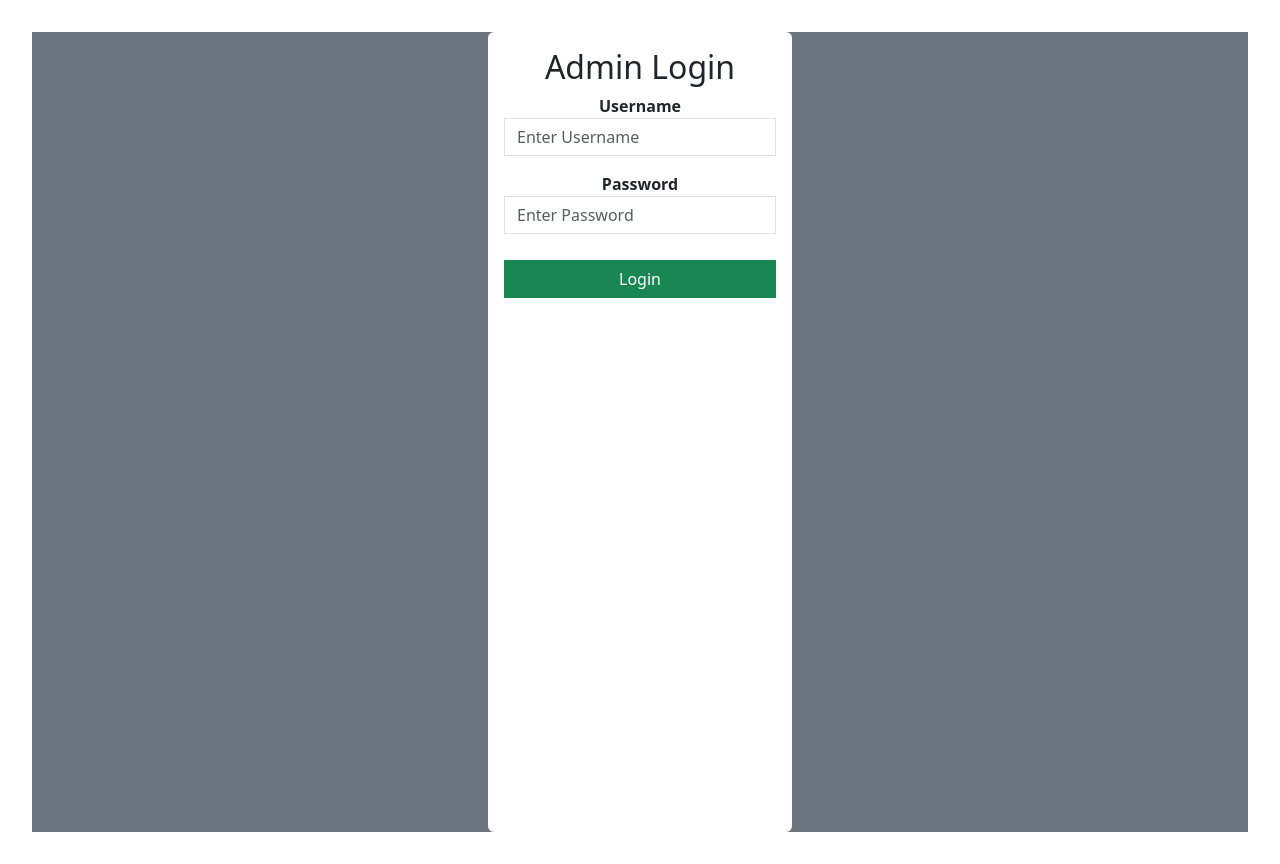
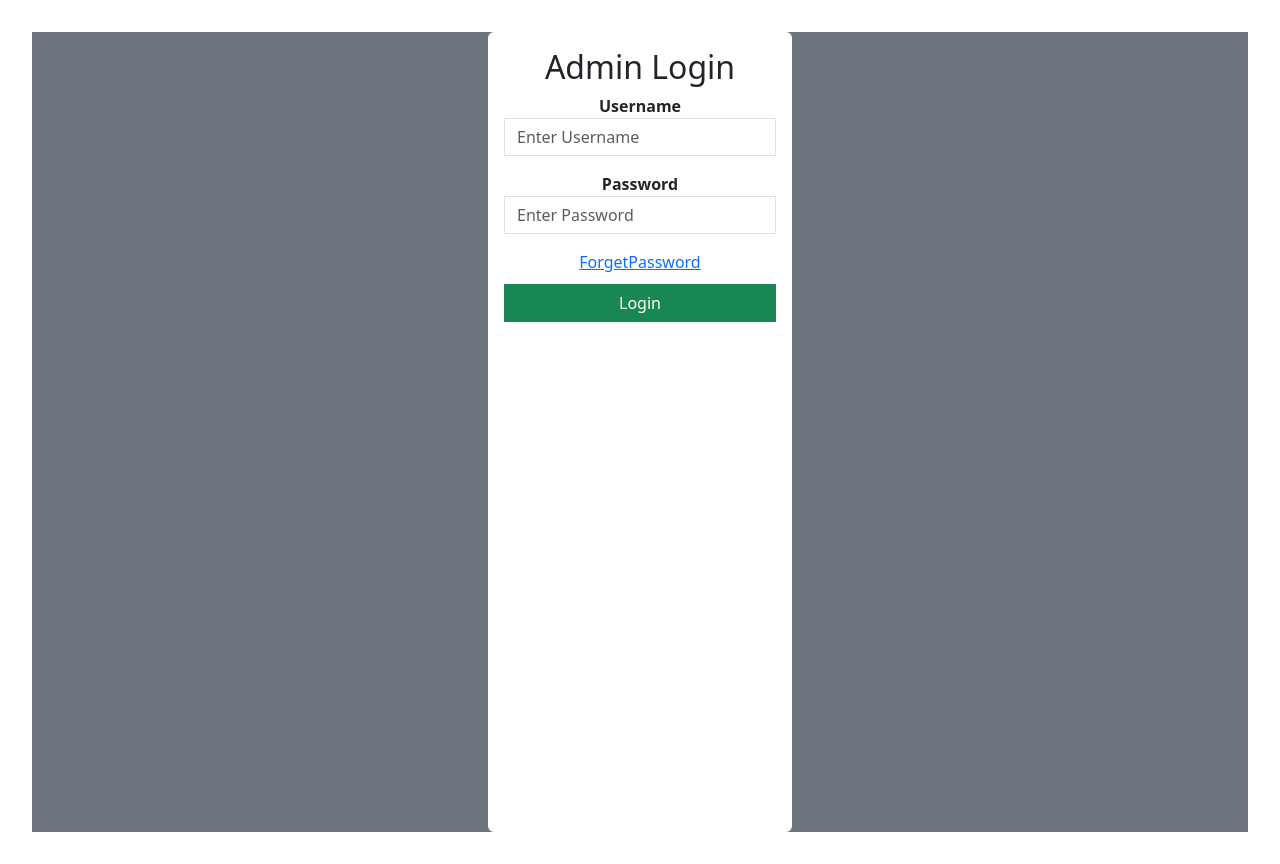
Before and after one commit to advanced-computer-lab-2023/Apollo-8-Pharmacy, a React (Vite) app in the folder client/: page /AdminLogin in a window 1280 px wide. Built offline with nearby package versions, Linux system fonts and the light colour scheme; no server answers.

Commit message:
added middle ware of frontend fadl middleware of backend andadding logout and change password buttons to new shape and routes fro evry user

```diff
--- a/client/src/App.jsx
+++ b/client/src/App.jsx
@@ -31,7 +31,7 @@ import ChangePassPharm from "./pages/changePassPharm";
 import axios from "axios";
 import { useEffect, useState } from "react";
 
-
+axios.defaults.headers.common["Authorization"] = `Bearer ${JSON.parse(sessionStorage.getItem('token'))}`;
 
 function App() {
   const token=JSON.parse(sessionStorage.getItem('token'));
@@ -41,17 +41,13 @@ function App() {
           useEffect(() => {
             const fetchData = async () => {
               try {
-                const result = await axios.get("http://localhost:9000/admin/getType", {
-                  headers: {
-                    Authorization: `Bearer ${token}`
-                  }
-                });
+                const result = await axios.get("http://localhost:9000/admin/getType");
 
                 setData(result.data.type);
                 setDataFetched(true);
                 console.log(result.data.type);
               } catch (err) {
-                console.log("Error: " + err);
+                console.log( err);
                 setDataFetched(true);
               }
             };
--- a/client/src/pages/AdminLogin.jsx
+++ b/client/src/pages/AdminLogin.jsx
@@ -58,7 +58,7 @@ function Adminlogin(){
                     onChange={(e) => setPassword(e.target.value)}
                   />
                 </div>
-
+                <a href="/ForgetPassword">ForgetPassword</a>
                 <button
                   style={{ marginTop: "10px" }}
                   type="submit"
--- a/client/src/pages/PatientLogin.jsx
+++ b/client/src/pages/PatientLogin.jsx
@@ -59,7 +59,7 @@ function Patientlogin(){
                     onChange={(e) => setPassword(e.target.value)}
                   />
                 </div>
-
+                <a href="/ForgetPassword">ForgetPassword</a>
                 <button
                   style={{ marginTop: "10px" }}
                   type="submit"
--- a/client/src/pages/PharmacistLogin.jsx
+++ b/client/src/pages/PharmacistLogin.jsx
@@ -61,7 +61,7 @@ function Pharmacistlogin(){
                     onChange={(e) => setPassword(e.target.value)}
                   />
                 </div>
-
+                <a href="/ForgetPassword">ForgetPassword</a>
                 <button
                   style={{ marginTop: "10px" }}
                   type="submit"
```
